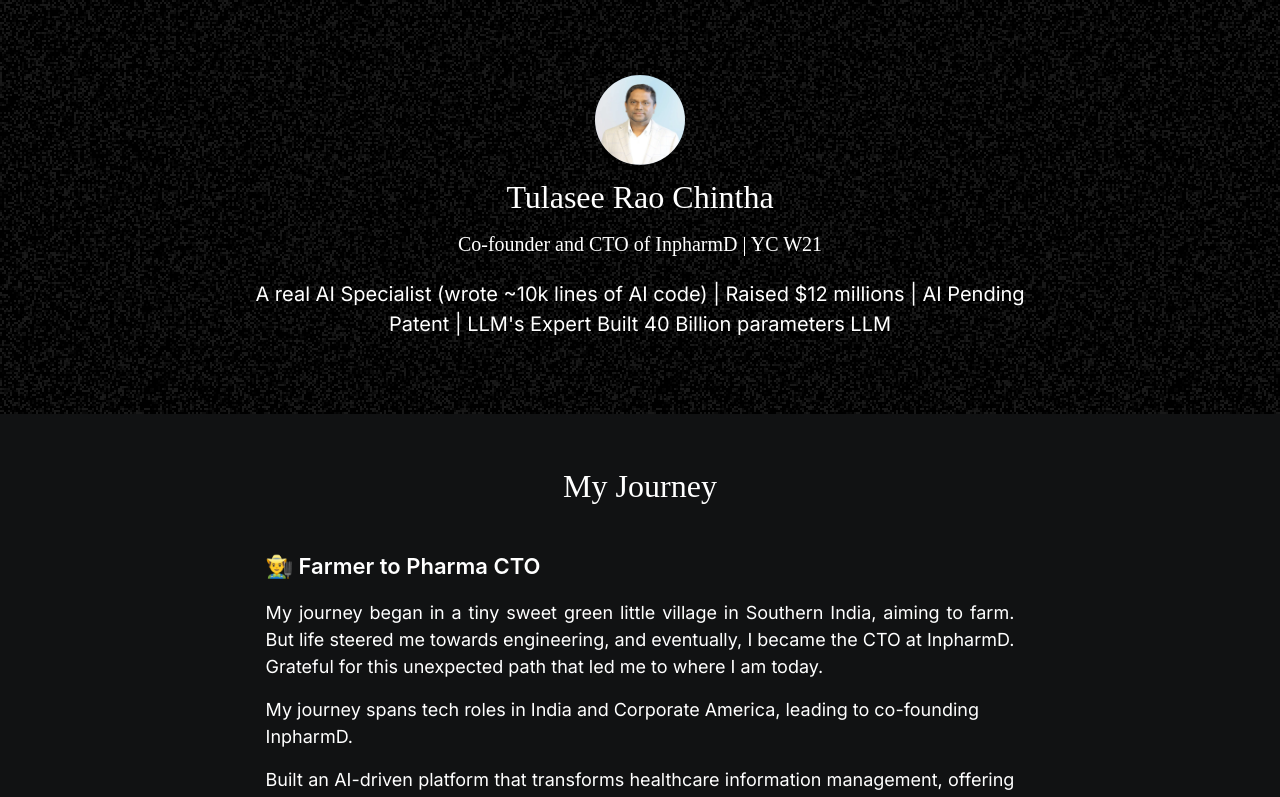
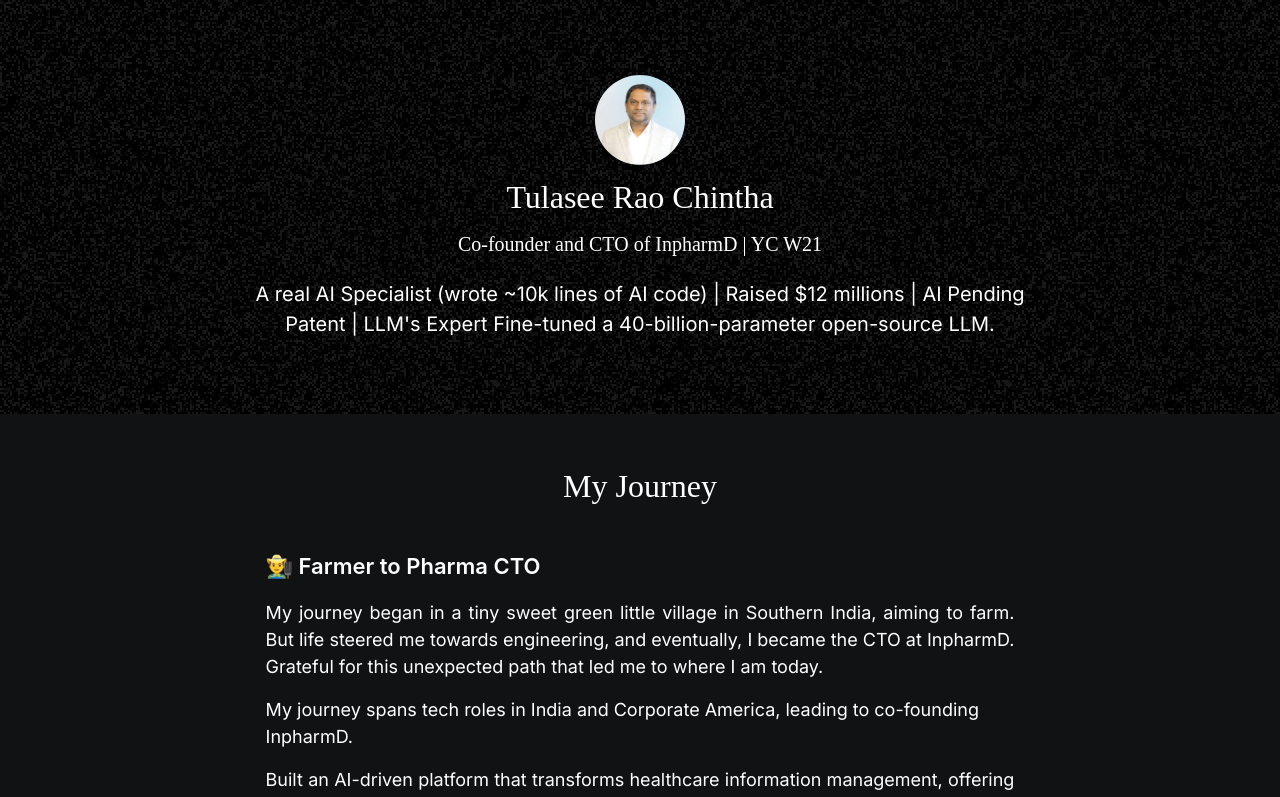
Before and after one commit to tulaseerao/my_profile, a Next.js app: page / in a window 1280 px wide. Shown: the top 797 px of the page. Built offline with nearby package versions, Linux system fonts and the light colour scheme.

Commit message:
Update page.js

```diff
--- a/src/app/page.js
+++ b/src/app/page.js
@@ -39,7 +39,7 @@
           </span>
         </p>
         <p className="text-center font-inter text-[14px] md:text-[20px] md:w-[70%]" data-aos="fade-up">
-          A real AI Specialist (wrote ~10k lines of AI code) | Raised $12 millions | AI Pending Patent | LLM&apos;s Expert Built 40 Billion parameters LLM
+          A real AI Specialist (wrote ~10k lines of AI code) | Raised $12 millions | AI Pending Patent | LLM&apos;s Expert Fine-tuned a 40-billion-parameter open-source LLM.
         </p>
       </div>
 
```
